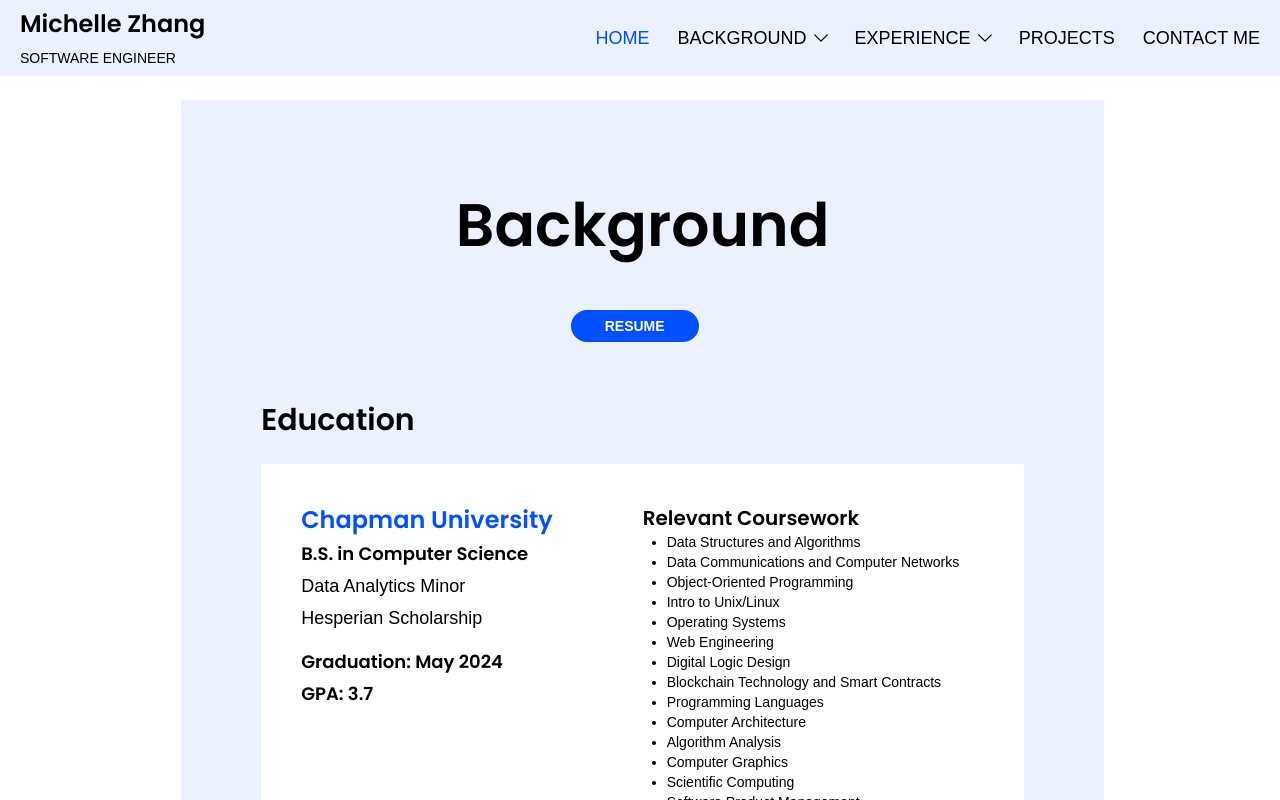
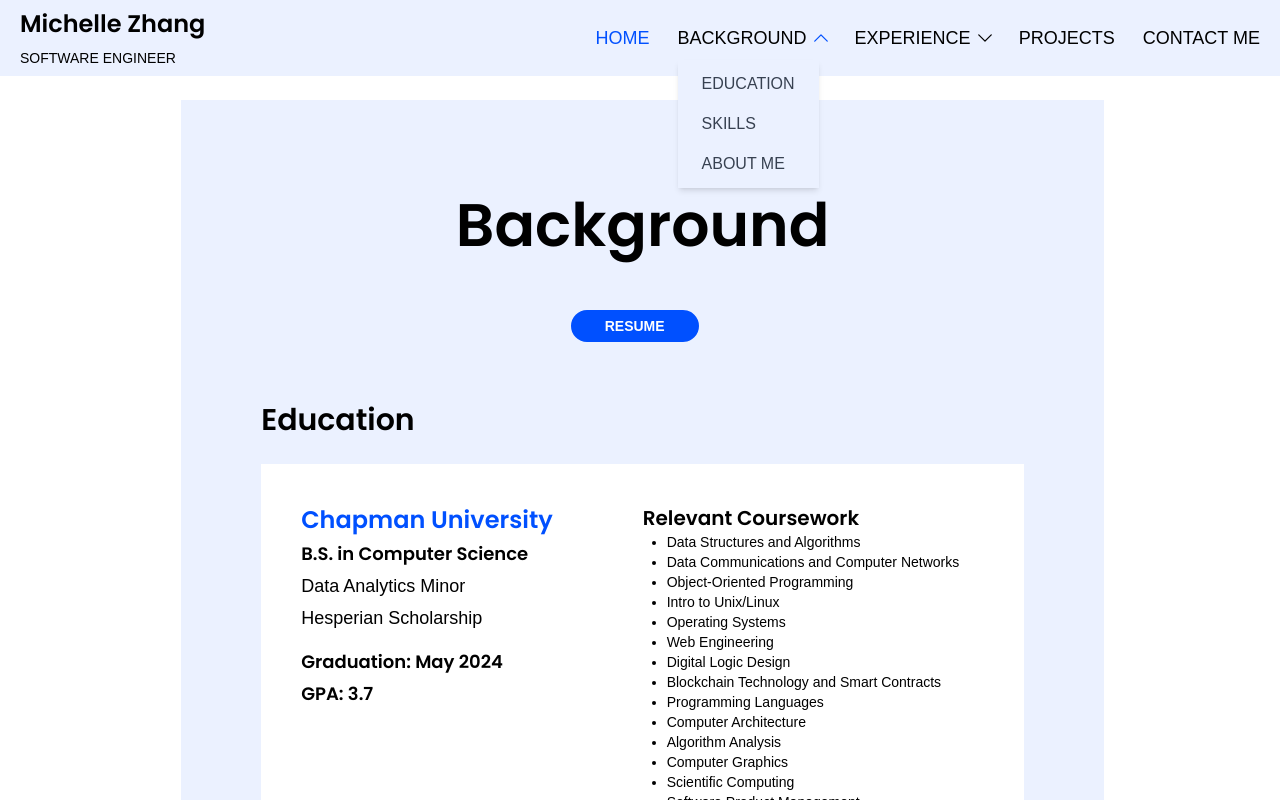
Before and after one commit to michelleezhangg/Personal-Website-Portfolio, a Next.js app: page / in a window 1280 px wide. Both pictures are taken after a click on the link "BACKGROUND". Shown: the part 704-1504 px from the top of the page. Built offline with nearby package versions, Linux system fonts and the light colour scheme.

Commit message:
Add animations to chevron down icon and make menus dropdown when navlink is hovered

```diff
--- a/src/app/components/Navbar.jsx
+++ b/src/app/components/Navbar.jsx
@@ -7,21 +7,24 @@ import {
   Bars3Icon,
   XMarkIcon,
   ChevronDownIcon,
-  ChevronUpIcon,
 } from "@heroicons/react/24/solid";
 import { PERSONAL, NAV_LINKS } from "../utils/constants";
 
 const Navbar = () => {
   const [navbarOpen, setNavbarOpen] = useState(false);
   const [activeLink, setActiveLink] = useState(null);
-  const [dropdownOpen, setDropdownOpen] = useState(null);
+  const [hoveredDropdown, setHoveredDropdown] = useState(null);
 
   useEffect(() => {
     setActiveLink("home");
   }, []);
 
-  const toggleDropdown = (index) => {
-    setDropdownOpen((prev) => (prev === index ? null : index));
+  const handleMouseEnter = (index) => {
+    setTimeout(() => setHoveredDropdown(index), 300); // Delay before showing drop
+  };
+
+  const handleMouseLeave = () => {
+    setHoveredDropdown(null); // Hide dropdown when mouse leaves
   };
 
   return (
@@ -63,7 +66,12 @@ const Navbar = () => {
         <div className="hidden navbar-md:block" id="navbar">
           <ul className="flex p-4 gap-6">
             {NAV_LINKS.map((link, index) => (
-              <li key={index} className="relative flex items-center">
+              <li
+                key={index}
+                className="relative flex items-center"
+                onMouseEnter={() => handleMouseEnter(index)}
+                onMouseLeave={handleMouseLeave}
+              >
                 {/* Main Link */}
                 <ScrollLink
                   to={link.path}
@@ -77,27 +85,26 @@ const Navbar = () => {
                   activeClass="text-darkblue"
                   onSetActive={() => {
                     setActiveLink(link.path);
-                    setDropdownOpen(null);
+                    setHoveredDropdown(null);
                   }}
                 >
                   {link.title}
                 </ScrollLink>
-                {/* Dropdown Icon */}
+                {/* Dropdown Icons */}
                 {link.dropdown && (
-                  <button
-                    onClick={() => toggleDropdown(index)}
-                    className="flex items-center"
-                    aria-label={`${dropdownOpen === index ? "Close" : "Open"} dropdown menu`}
-                  >
-                    {dropdownOpen === index ? (
-                      <ChevronUpIcon className="h-5 w-5 text-darkblue" />
-                    ) : (
-                      <ChevronDownIcon className="h-5 w-5 hover:text-darkblue" />
-                    )}
-                  </button>
+                  <div className="lex items-center">
+                    <ChevronDownIcon
+                      strokeWidth={2.5}
+                      className={`h-5 w-5 hover:text-darkblue cursor-pointer transition-transform duration-200 ${
+                        hoveredDropdown === index
+                          ? "rotate-180 text-darkblue"
+                          : ""
+                      }`}
+                    />
+                  </div>
                 )}
                 {/* Dropdown Menu */}
-                {dropdownOpen === index && link.dropdown && (
+                {hoveredDropdown === index && link.dropdown && (
                   <ul className="absolute left-0 top-full bg-lightblue shadow-md p-1 z-40">
                     {link.dropdown.map((dropdownLink, index) => (
                       <li key={index}>
@@ -110,7 +117,7 @@ const Navbar = () => {
                           className="block px-5 py-2 text-md text-gray-700 hover:bg-lightblue hover:text-darkblue cursor-pointer uppercase whitespace-nowrap"
                           onClick={() => {
                             setActiveLink(dropdownLink.path);
-                            setDropdownOpen(null);
+                            setHoveredDropdown(null);
                           }}
                         >
                           {dropdownLink.title}
```
